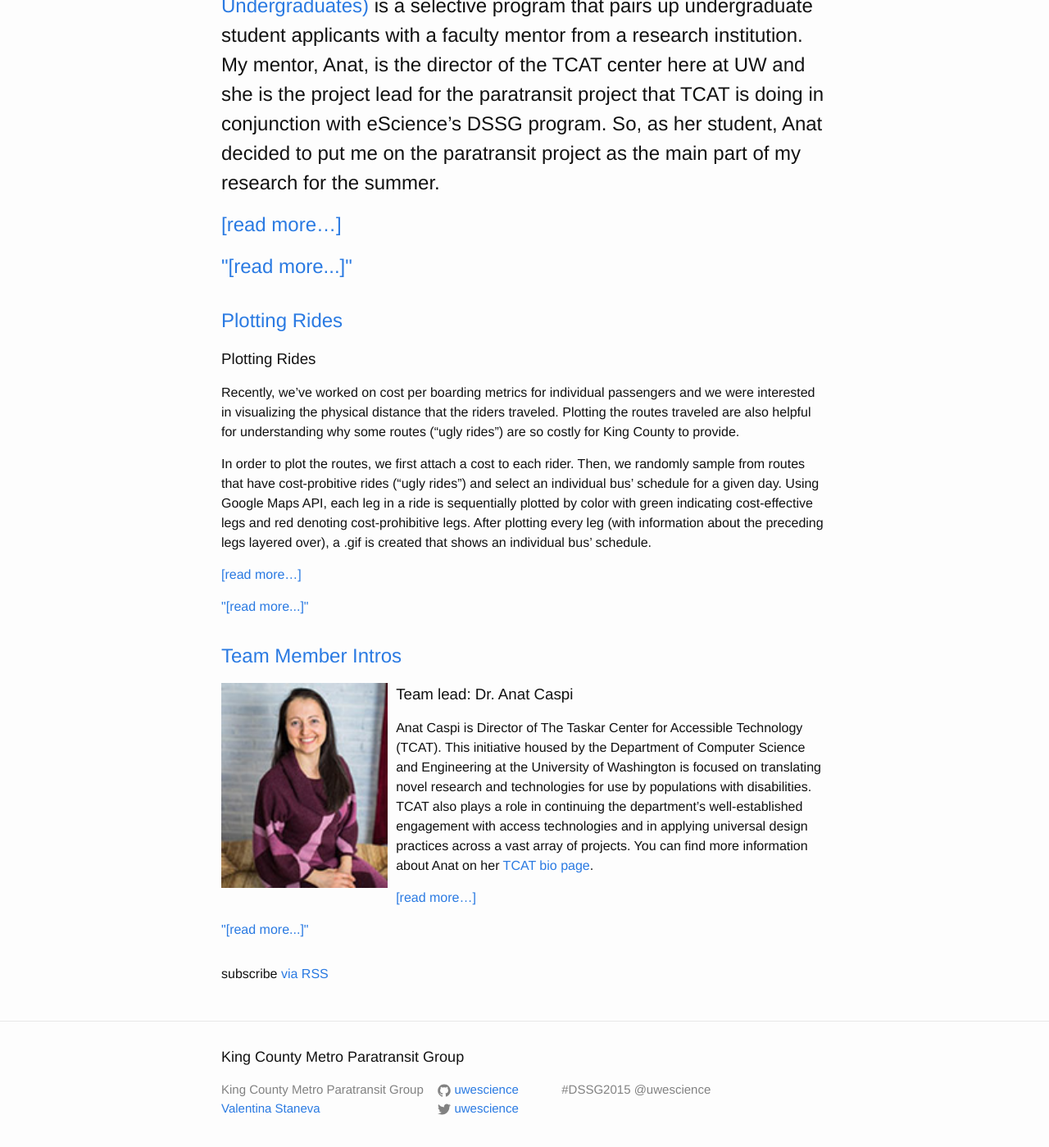
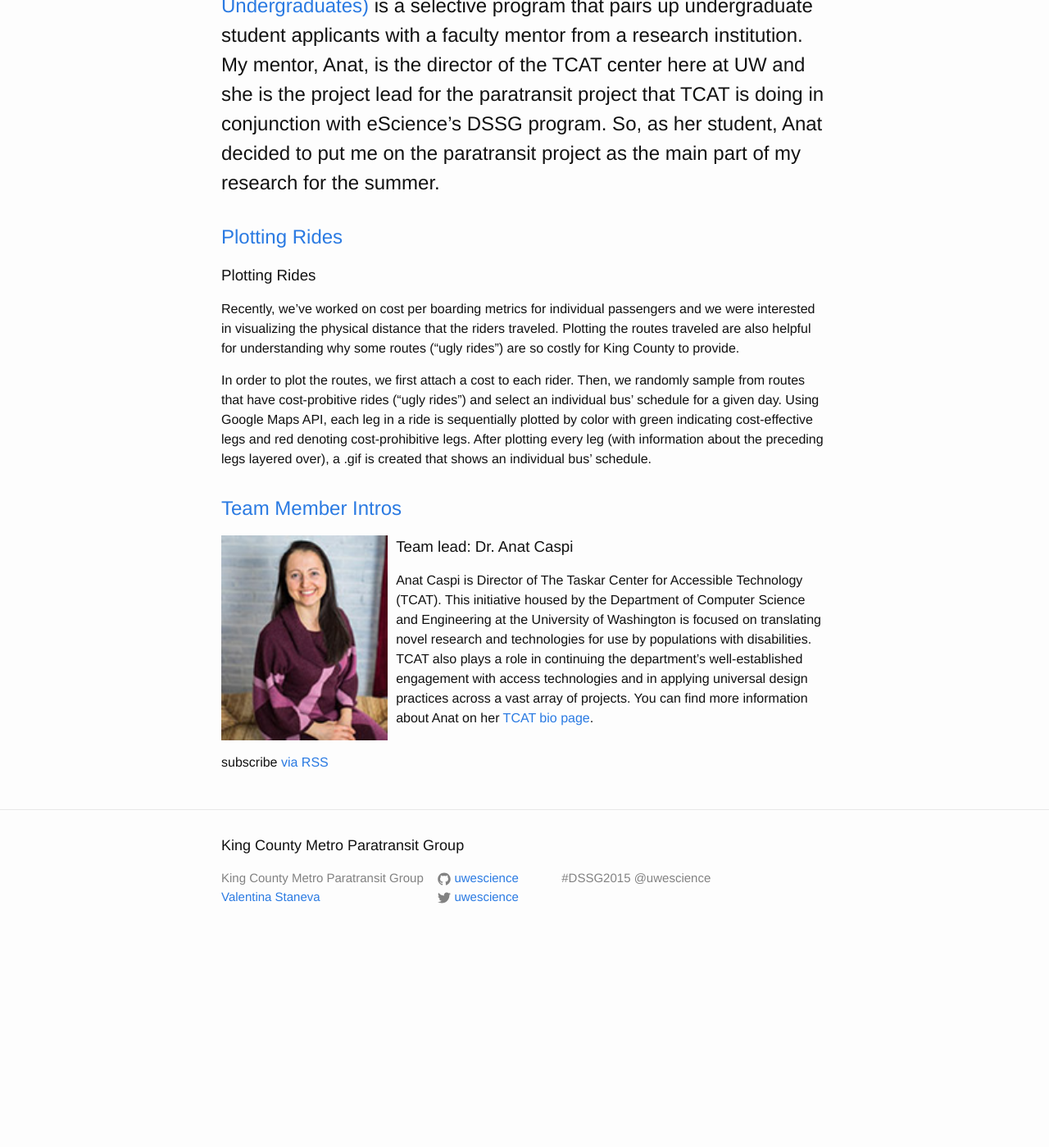
Before and after one commit to DSSG-paratransit/main_repo, a Jekyll site: the page built from index.md, in a window 1280 px wide and 1400 px high, scrolled down 811 px. Shown: the whole window at 82% size. Built offline with Jekyll 4.4.1, drawn with Linux system fonts in a browser that asks for light colours; after the commit the page ends 1976 px from its top, so only the background shows below that.

Commit message:
take IV.16

```diff
--- a/_posts/2015-07-17-About-Us.md
+++ b/_posts/2015-07-17-About-Us.md
@@ -14,7 +14,6 @@
 Anat Caspi is Director of The Taskar Center for Accessible Technology (TCAT). This initiative housed by the Department of Computer Science and Engineering at the University of Washington is focused on translating novel research and technologies for use by populations with disabilities. TCAT also plays a role in continuing the department's well-established engagement with access technologies and in applying universal design practices across a vast array of projects.
 You can find more information about Anat on her [TCAT bio page](http://tcat.cs.washington.edu/node/12).
 
-[[read more...]]({{ page.url | prepend: site.baseurl }})
 <!--more-->
 &nbsp;
 
--- a/_posts/2015-07-24-Plotting-Rides.md
+++ b/_posts/2015-07-24-Plotting-Rides.md
@@ -21,7 +21,6 @@
 (with information about the preceding legs layered over), a .gif is created that
 shows an individual bus' schedule.
 
-[[read more...]]({{ page.url | prepend: site.baseurl }})
 <!--more-->
 
 Besides, being fun to make, these .gifs visually represent the problem of cost-prohibitive
--- a/_posts/2015-07-24-Updates-from-Emily.md
+++ b/_posts/2015-07-24-Updates-from-Emily.md
@@ -23,7 +23,6 @@
 here at UW and she is the project lead for the paratransit project that TCAT is doing in conjunction with eScience's
 DSSG program. So, as her student, Anat decided to put me on the paratransit project as the main part of my research for the summer.
 
-[[read more...]]({{ page.url | prepend: site.baseurl }})
 <!--more-->
 
 As part of my requirements for my DREU, I must keep an updated blog about my research and what I have been up
--- a/index.md
+++ b/index.md
@@ -15,8 +15,8 @@
           <!--<p> {{ post.meta }} </p>-->
           <p>  {{ post.excerpt }} </p>
           <p>
-            {% if post.content %}
-              <a class="post-readmore" href="{{ post.url | prepend: site.baseurl }}">"[read more...]"</a>
+            {% if post.content contains <!--more--> %}
+              <a class="post-readmore" href="{{ post.url | prepend: site.baseurl }}">[read more...]</a>
             {% endif %}
           </p>
         </h2>
```
